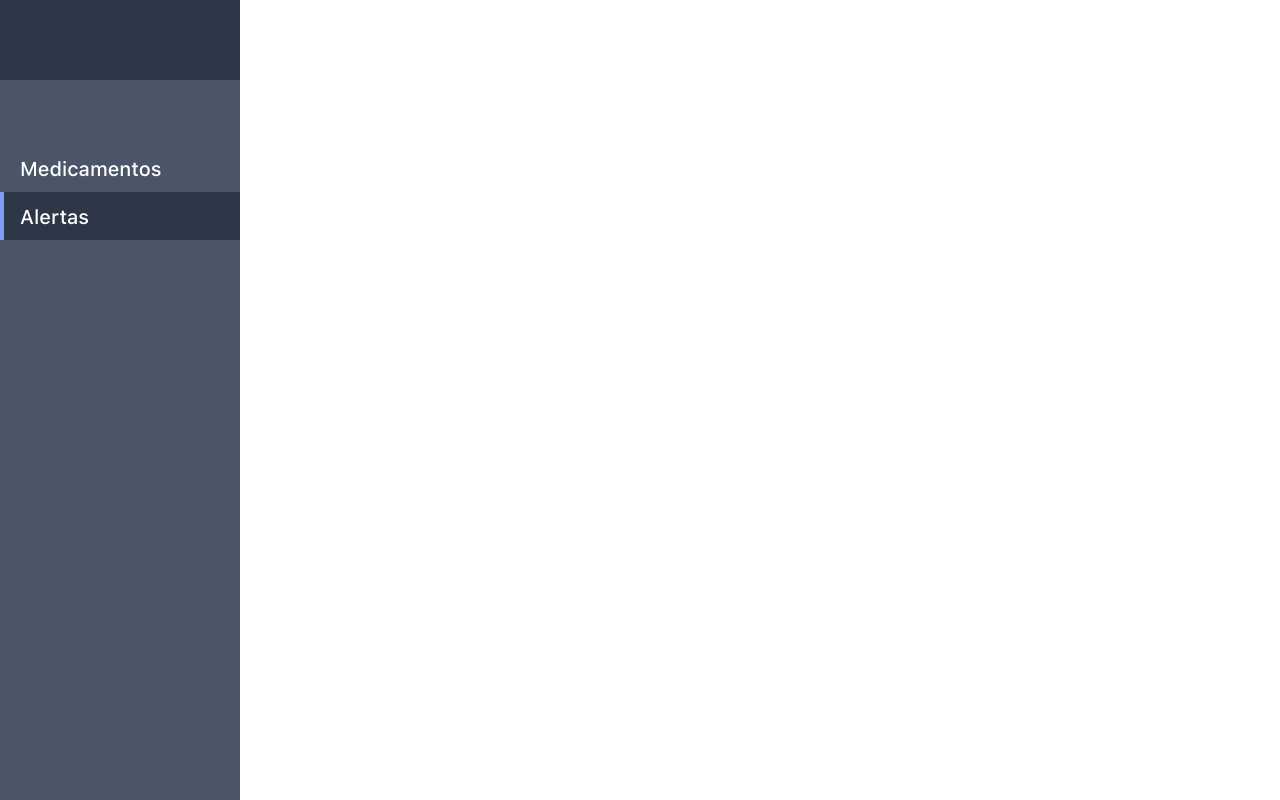
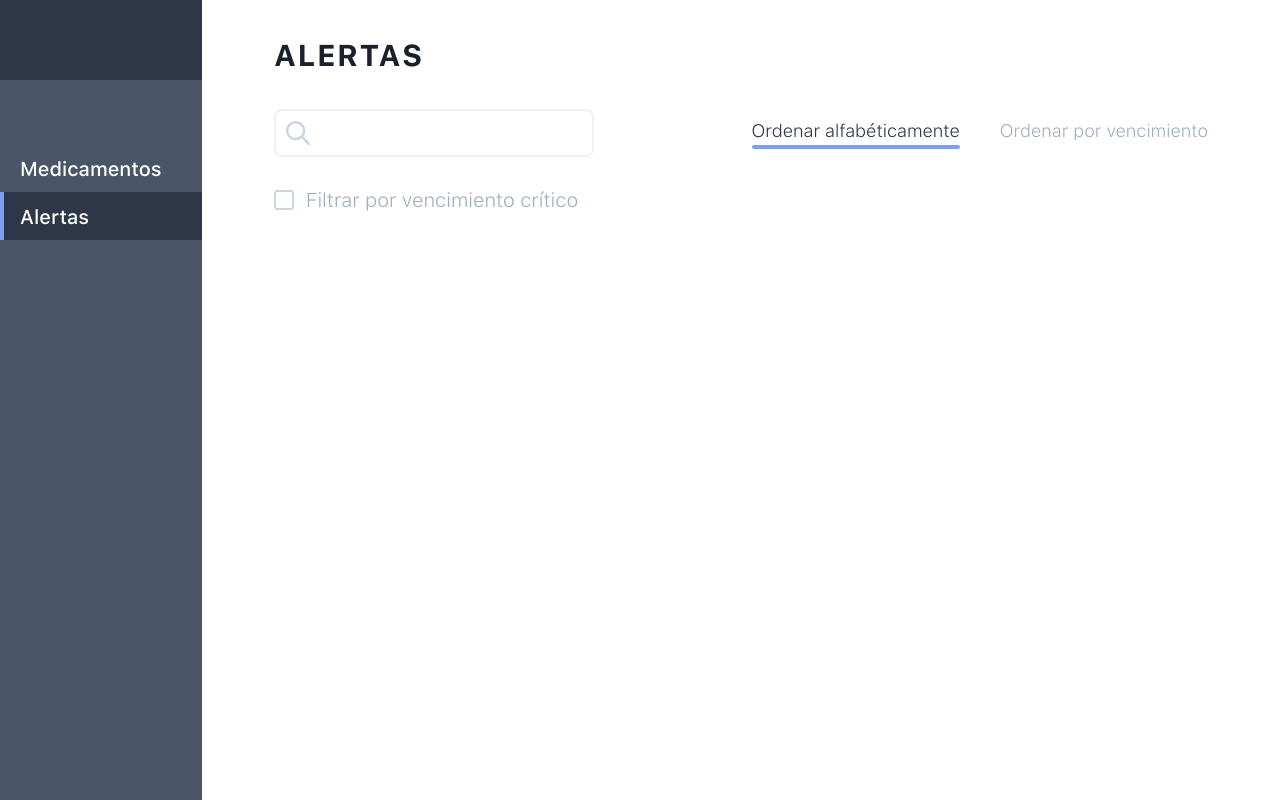
Before and after one commit to l-pizarro/drugs, a Vue app: page /#/alertas in a window 1280 px wide. Built offline with nearby package versions, Linux system fonts and the light colour scheme.

Commit message:
Working on alert

```diff
--- a/src/views/Alert.vue
+++ b/src/views/Alert.vue
@@ -1,10 +1,52 @@
 <template>
-    <div class="">
+    <div class="alert w-full h-screen">
+        <span class="block ml-18 mt-8 sf-bold text-3xl tracking-wider uppercase text-gray-900">Alertas</span>
+        <div class="w-full flex justify-between items-center mt-8 px-18">
+            <div class="relative flex items-center">
+                <input class="w-80 h-12 pl-12 pr-6 text-gray-600 rounded-lg border-2 border-gray-200 focus:outline-none focus:shadow-inner" type="text">
+                <svg class="absolute ml-3" width="24" height="24"><path fill="#CBD5E1" d="M17.23 15.521l6.486 6.5a1.2 1.2 0 01-1.709 1.685l-6.474-6.474a9.627 9.627 0 111.7-1.7zm-7.605 1.324a7.22 7.22 0 10-7.22-7.22 7.22 7.22 0 007.22 7.22z"/></svg>
+            </div>
+            <div class="flex">
+                <div>
+                    <button class="sf-light text-lg text-gray-500 focus:outline-none" @click="sort()">
+                        <span v-if="sorting != 0" class="block">Ordenar alfabéticamente</span>
+                        <span v-else class="block text-gray-800">Ordenar alfabéticamente</span>
+                    </button>
+                    <div v-if="sorting == 0" class="w-full h-1 mt-px rounded-full bg-indigo-400"></div>
+                </div>
+                <div class="ml-10">
+                    <button class="sf-light text-lg text-gray-500 focus:outline-none" @click="sort()">
+                        <span v-if="sorting != 1" class="block">Ordenar por vencimiento</span>
+                        <span v-else class="block text-gray-800">Ordenar por vencimiento</span>
+                    </button>
+                    <div v-if="sorting == 1" class="w-full h-1 mt-px rounded-full bg-indigo-400"></div>
+                </div>
+            </div>
+        </div>
+        <div class="flex items-center mt-7 pl-18">
+            <checkbox @onCheck="checkbox = !checkbox" class="mr-3"/>
+            <span v-if="!checkbox" class="sf-light text-xl text-gray-500">Filtrar por vencimiento crítico</span>
+            <span v-else class="sf-light text-xl text-gray-600">Filtrar por vencimiento crítico</span>
+        </div>
     </div>
 </template>
 
 <script>
+import checkbox from '@/components/Checkbox.vue'
 export default {
-
+  components: {
+    checkbox
+  },
+  data() {
+      return {
+          checkbox: false,
+          sorting: 0
+      }
+  },
+  methods: {
+      sort() {
+          this.sorting = 1 - this.sorting;
+      }
+  }
 }
 </script>
--- a/src/views/Medicine.vue
+++ b/src/views/Medicine.vue
@@ -66,7 +66,7 @@
         </span>
       </div>
       <div class="w-full h-elements overflow-y-scroll xxxl:h-elements2 XXl:h-elements3">
-        <button class="w-full h-16 flex text-left sf-light text-lg text-gray-700 focus:outline-none" v-for="(element, index) in medicines[selectedMedicine].elements" :key="index">
+        <button class="w-full h-16 flex text-left sf-light text-lg text-gray-700 hover:bg-blue-100 focus:outline-none" v-for="(element, index) in medicines[selectedMedicine].elements" :key="index">
           <span class="w-m1 pl-12">
             {{element.name}}
           </span>
--- a/tailwind.config.js
+++ b/tailwind.config.js
@@ -15,8 +15,13 @@ module.exports = {
           '100': '#F2F5F7'
         }
       },
+      margin: {
+        '7': '1.75rem',
+        '18': '4.5rem'
+      },
       padding: {
-        '7': '1.75rem'
+        '7': '1.75rem',
+        '18': '4.5rem'
       },
       width: {
         '60': '15rem',
@@ -46,7 +51,8 @@ module.exports = {
         'elements3': 'calc(100vh - 296px)'
       },
       fontSize: {
-        'big': '1.626rem'
+        'big': '1.626rem',
+        'tall': '2rem'
       }
     }
   },
```
